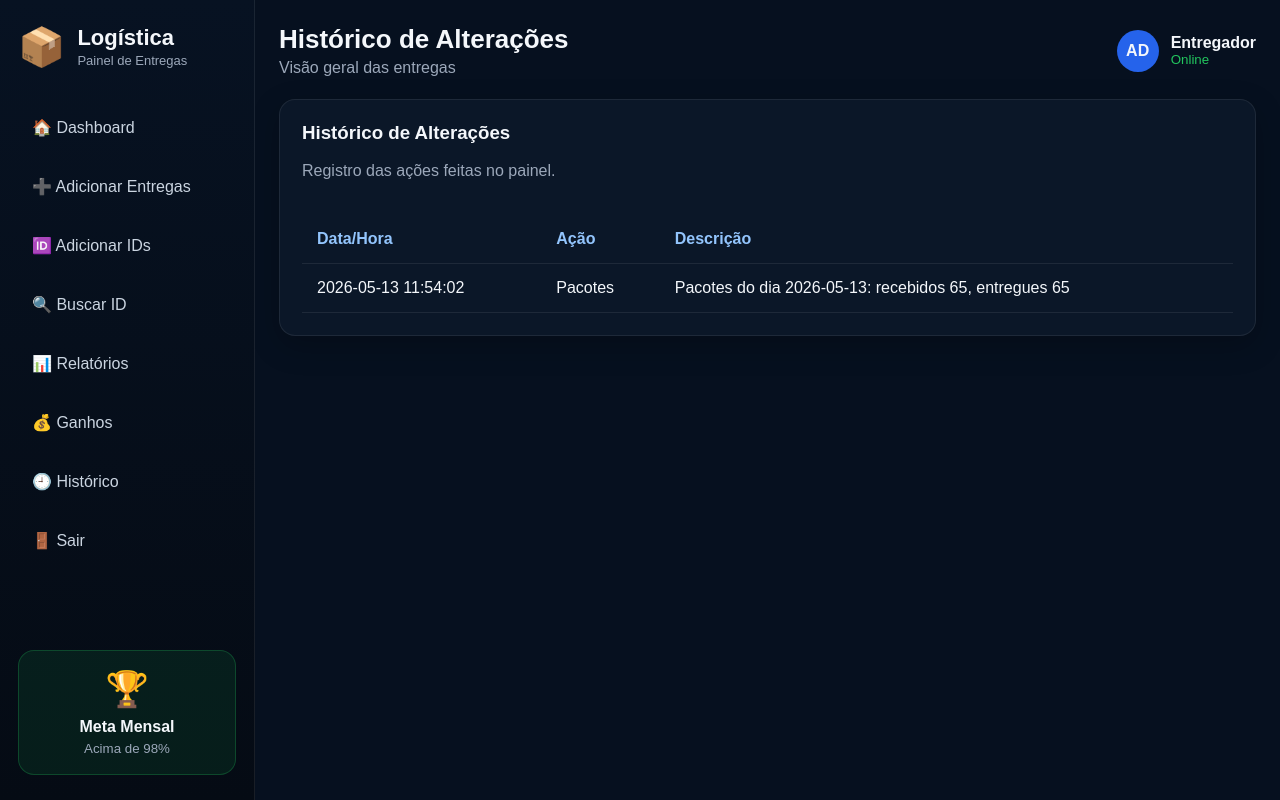
After one commit to misterstan7-ctrl/logitica, a Flask app: page /historico in a window 1280 px wide. The commit adds this page. Run offline with Flask 3, Linux system fonts and the light colour scheme; the visitor is signed in with stand-in values (Sample User, id 1); data comes from the database, SQL or seed files in the repository; both versions use the stored data as it was after the commit.

Commit message:
adiciona historico de alteracoes

```diff
--- a/app.py
+++ b/app.py
@@ -9,6 +9,8 @@ from database import (
     salvar_ids_pacotes,
     listar_ids_por_data,
     buscar_id_pacote,
+    registrar_historico,
+    listar_historico,
     total_ids_data
 )
 
@@ -143,6 +145,11 @@ def adicionar():
                 recebidos,
                 entregues
             )
+            registrar_historico(
+              "Pacotes",
+              f"Pacotes do dia {data}: recebidos {recebidos}, entregues {entregues}"
+            )
+
 
             flash(
                 "Pacotes salvos com sucesso!",
@@ -277,6 +284,10 @@ def adicionar_ids():
             )
 
         else:
+            registrar_historico(
+              "IDs",
+              f"Adicionados {len(lista_ids)} IDs no dia {data}"
+            )
 
             flash(
                 "IDs adicionados com sucesso!",
@@ -295,6 +306,14 @@ def adicionar_ids():
         total=total
     )
 
+@app.route("/historico")
+def historico():
+    if not login_obrigatorio():
+        return redirect(url_for("login"))
+
+    dados = listar_historico()
+
+    return render_template("historico.html", dados=dados)
 
 # ==========================================
 # RELATORIOS
--- a/database.py
+++ b/database.py
@@ -36,6 +36,14 @@ def criar_banco():
             codigo TEXT NOT NULL UNIQUE,
             criado_em TEXT NOT NULL
         )
+    """)
+    cur.execute("""
+    CREATE TABLE IF NOT EXISTS historico_alteracoes (
+        id INTEGER PRIMARY KEY AUTOINCREMENT,
+        acao TEXT NOT NULL,
+        descricao TEXT NOT NULL,
+        data_hora TEXT NOT NULL
+    )
     """)
 
     conn.commit()
@@ -364,3 +372,34 @@ def buscar_id_pacote(codigo):
     conn.close()
 
     return dados
+
+def registrar_historico(acao, descricao):
+    conn = conectar()
+    cur = conn.cursor()
+
+    agora = datetime.now().strftime("%Y-%m-%d %H:%M:%S")
+
+    cur.execute("""
+        INSERT INTO historico_alteracoes (acao, descricao, data_hora)
+        VALUES (?, ?, ?)
+    """, (acao, descricao, agora))
+
+    conn.commit()
+    conn.close()
+
+
+def listar_historico(limite=100):
+    conn = conectar()
+    cur = conn.cursor()
+
+    cur.execute("""
+        SELECT *
+        FROM historico_alteracoes
+        ORDER BY id DESC
+        LIMIT ?
+    """, (limite,))
+
+    dados = cur.fetchall()
+    conn.close()
+
+    return dados
--- a/templates/base.html
+++ b/templates/base.html
@@ -23,6 +23,7 @@
             <a href="{{ url_for('buscar_id') }}"> 🔍 Buscar ID</a>
             <a href="{{ url_for('relatorios') }}">📊 Relatórios</a>
             <a href="{{ url_for('relatorios') }}">💰 Ganhos</a>
+            <a href="{{ url_for('historico') }}">🕘 Histórico</a>
             <a href="{{ url_for('sair') }}">🚪 Sair</a>
         </nav>
 
--- /dev/null
+++ b/templates/historico.html
@@ -0,0 +1,39 @@
+{% extends "base.html" %}
+{% set titulo = "Histórico de Alterações" %}
+
+{% block content %}
+<section class="panel">
+    <div class="panel-header">
+        <div>
+            <h3>Histórico de Alterações</h3>
+            <p class="muted">Registro das ações feitas no painel.</p>
+        </div>
+    </div>
+
+    <div class="table-wrap">
+        <table>
+            <thead>
+                <tr>
+                    <th>Data/Hora</th>
+                    <th>Ação</th>
+                    <th>Descrição</th>
+                </tr>
+            </thead>
+
+            <tbody>
+                {% for item in dados %}
+                <tr>
+                    <td>{{ item.data_hora }}</td>
+                    <td>{{ item.acao }}</td>
+                    <td>{{ item.descricao }}</td>
+                </tr>
+                {% else %}
+                <tr>
+                    <td colspan="3">Nenhum histórico registrado ainda.</td>
+                </tr>
+                {% endfor %}
+            </tbody>
+        </table>
+    </div>
+</section>
+{% endblock %}
```
Also changed, not shown: logistica.db.
